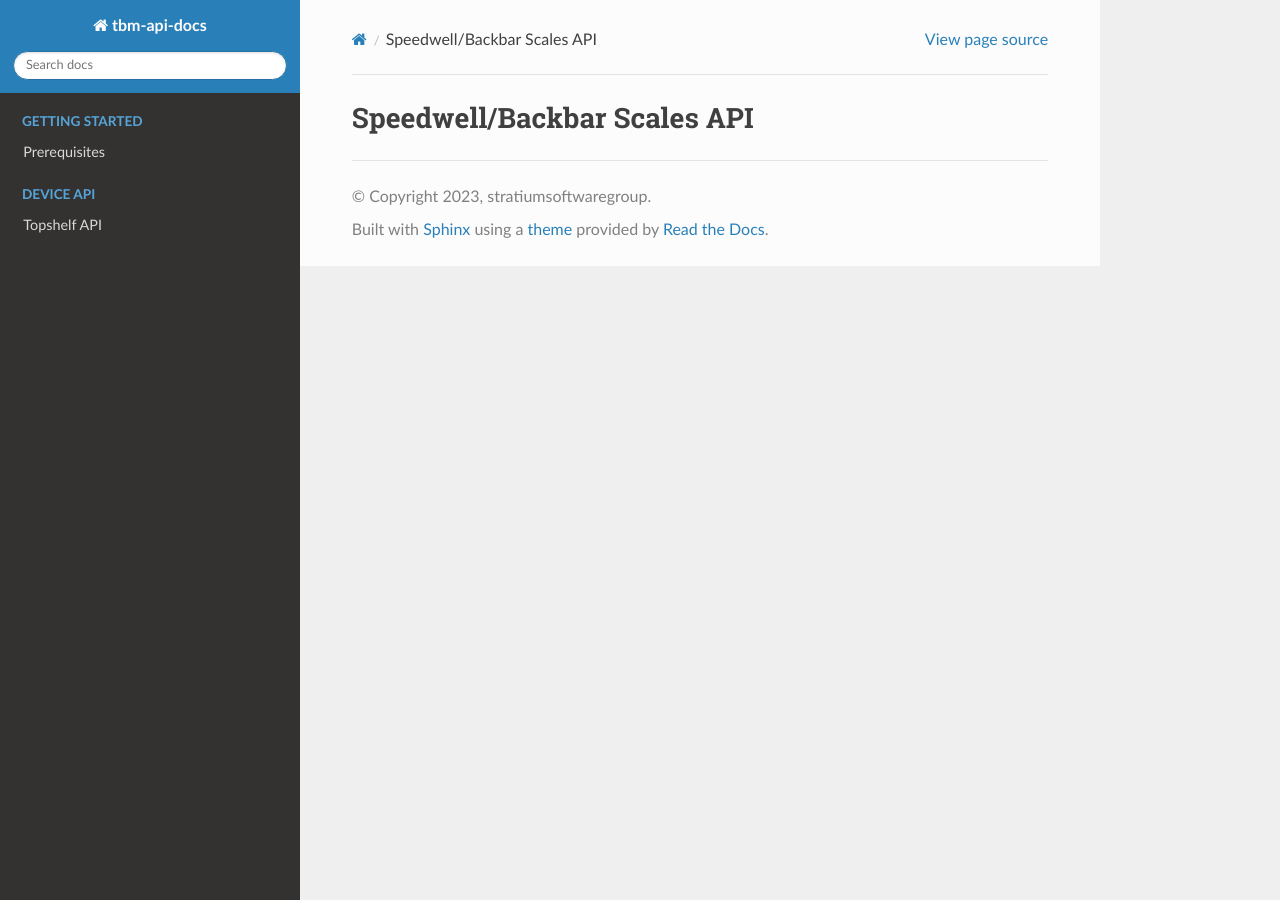
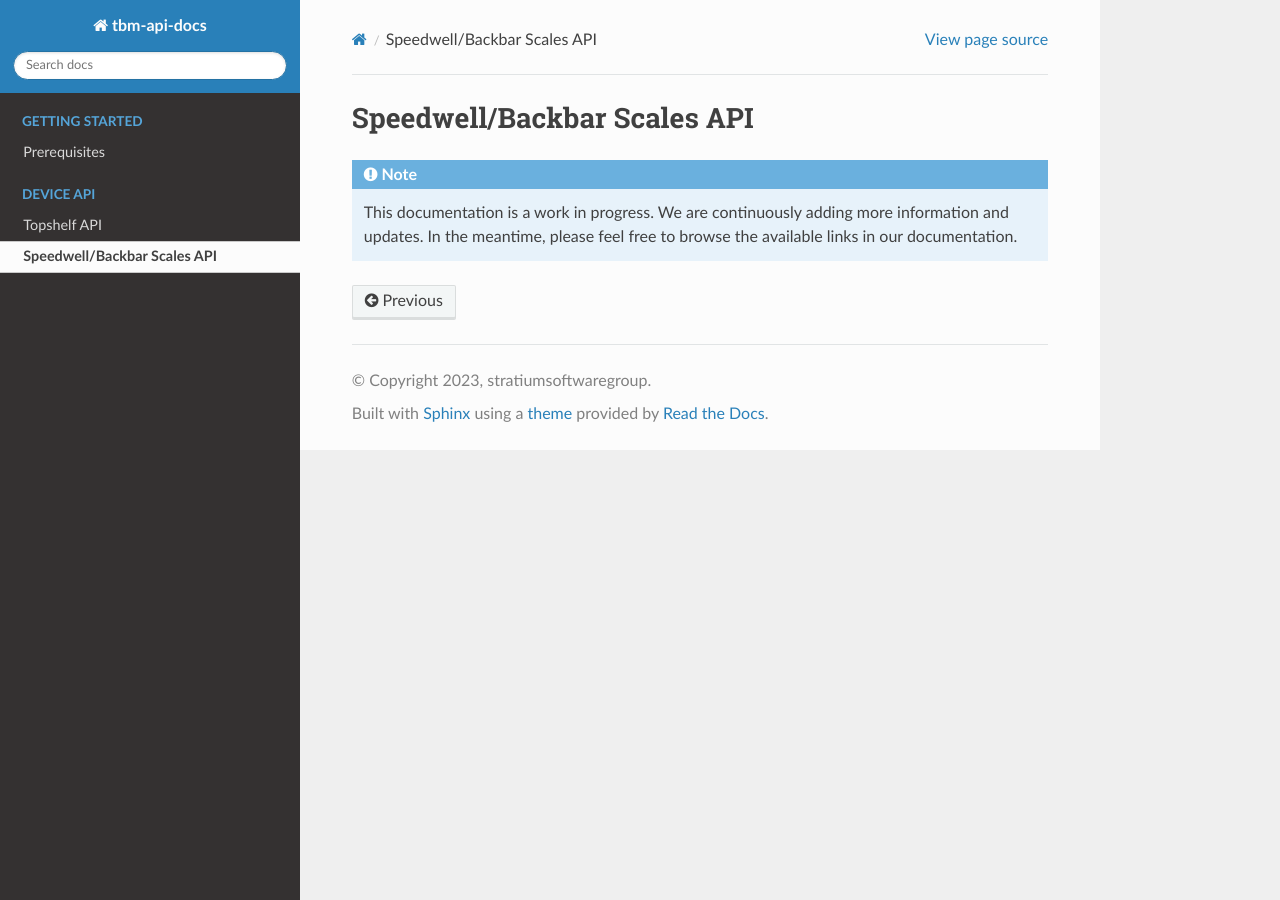
Before and after one commit to gozonjoedaimar/tbm-api-docs, a Sphinx documentation site: the page built from docs/api/device/speedwell_or_backbar.rst, in a window 1280 px wide. Built offline with Sphinx 7.4.7 and the Read the Docs theme 2.0.0, drawn with Linux system fonts in a browser that asks for light colours; pages that are not in the unit, such as notebooks, are missing from menus.

Commit message:
Add placeholder for speedwell/backbar docs

```diff
--- a/docs/api/device/speedwell_or_backbar.rst
+++ b/docs/api/device/speedwell_or_backbar.rst
@@ -1,2 +1,5 @@
 Speedwell/Backbar Scales API
 ============================
+
+.. note::
+   This documentation is a work in progress. We are continuously adding more information and updates. In the meantime, please feel free to browse the available links in our documentation.
--- a/docs/index.rst
+++ b/docs/index.rst
@@ -15,3 +15,4 @@ This is a comprehensive resource providing API documentation, guides, and refere
     :maxdepth: 2
 
     ./api/device/topshelf.rst
+    ./api/device/speedwell_or_backbar.rst
```
